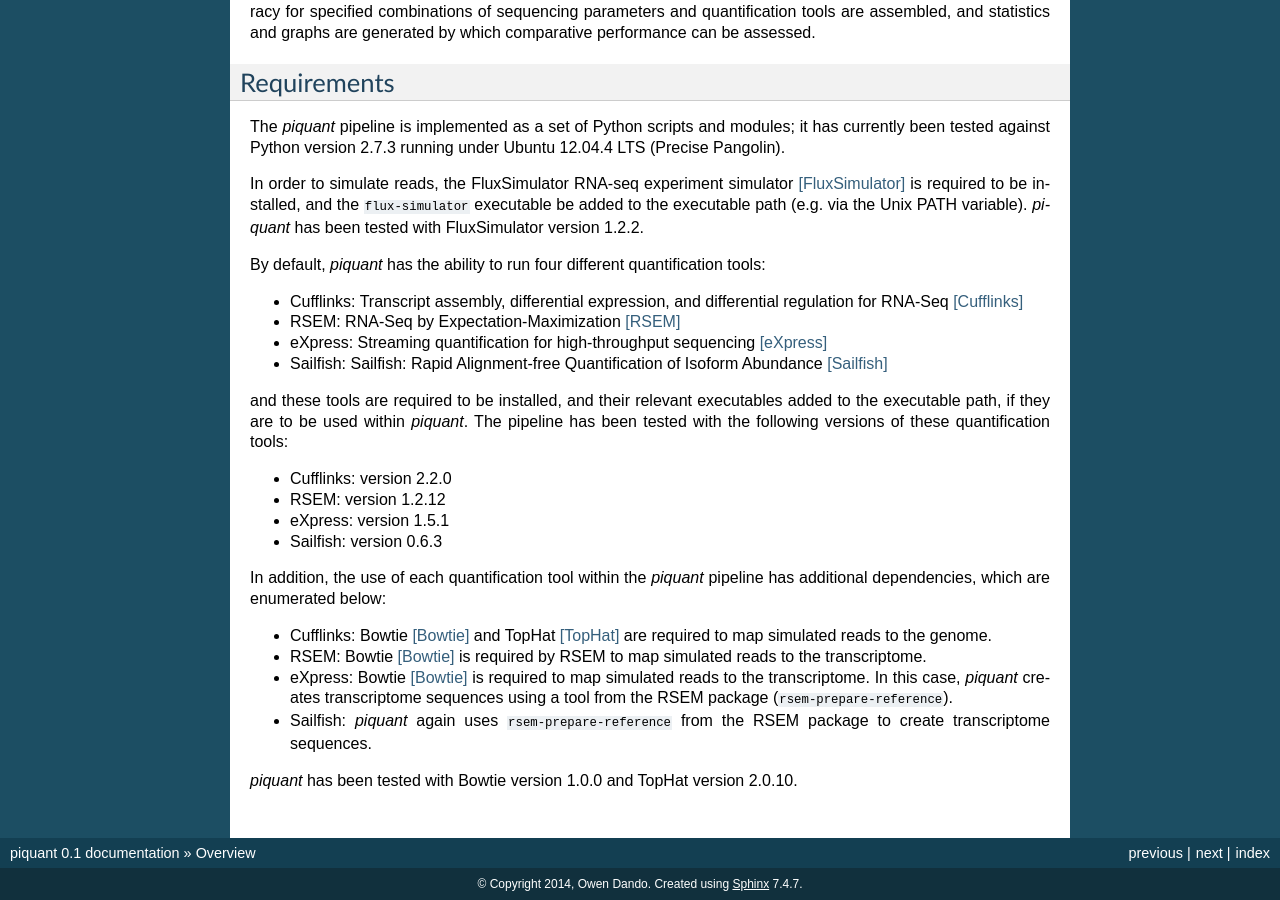
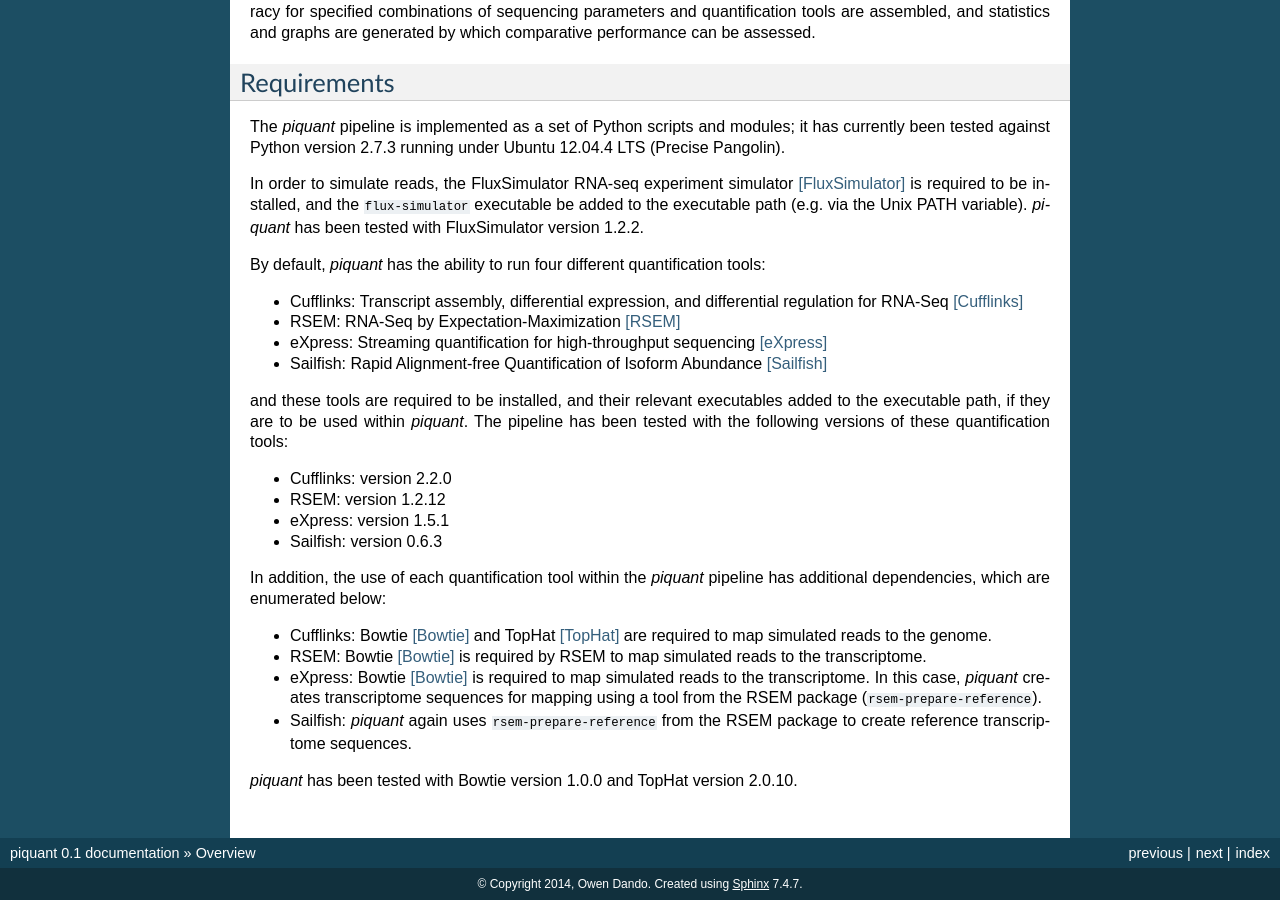
Before and after one commit to lweasel/piquant, a Sphinx documentation site: the page built from docs/overview.rst, in a window 1280 px wide and 900 px high, scrolled down 1251 px. Built offline with Sphinx 7.4.7, drawn with Linux system fonts in a browser that asks for light colours.

Commit message:
Couple of minor fixes.

```diff
--- a/docs/overview.rst
+++ b/docs/overview.rst
@@ -52,7 +52,7 @@ By default, *piquant* has the ability to run four different quantification tools
 * Cufflinks: Transcript assembly, differential expression, and differential regulation for RNA-Seq [Cufflinks]_
 * RSEM: RNA-Seq by Expectation-Maximization [RSEM]_
 * eXpress: Streaming quantification for high-throughput sequencing [eXpress]_
-* Sailfish: Sailfish: Rapid Alignment-free Quantification of Isoform Abundance [Sailfish]_
+* Sailfish: Rapid Alignment-free Quantification of Isoform Abundance [Sailfish]_
 
 and these tools are required to be installed, and their relevant executables added to the executable path, if they are to be used within *piquant*. The pipeline has been tested with the following versions of these quantification tools:
 
@@ -65,7 +65,7 @@ In addition, the use of each quantification tool within the *piquant* pipeline h
 
 * Cufflinks: Bowtie [Bowtie]_ and TopHat [TopHat]_ are required to map simulated reads to the genome.
 * RSEM: Bowtie [Bowtie]_ is required by RSEM to map simulated reads to the transcriptome.
-* eXpress: Bowtie [Bowtie]_ is required to map simulated reads to the transcriptome. In this case, *piquant* creates transcriptome sequences using a tool from the RSEM package (``rsem-prepare-reference``).
-* Sailfish: *piquant* again uses ``rsem-prepare-reference`` from the RSEM package to create transcriptome sequences.
+* eXpress: Bowtie [Bowtie]_ is required to map simulated reads to the transcriptome. In this case, *piquant* creates transcriptome sequences for mapping using a tool from the RSEM package (``rsem-prepare-reference``).
+* Sailfish: *piquant* again uses ``rsem-prepare-reference`` from the RSEM package to create reference transcriptome sequences.
 
 *piquant* has been tested with Bowtie version 1.0.0 and TopHat version 2.0.10.
```
